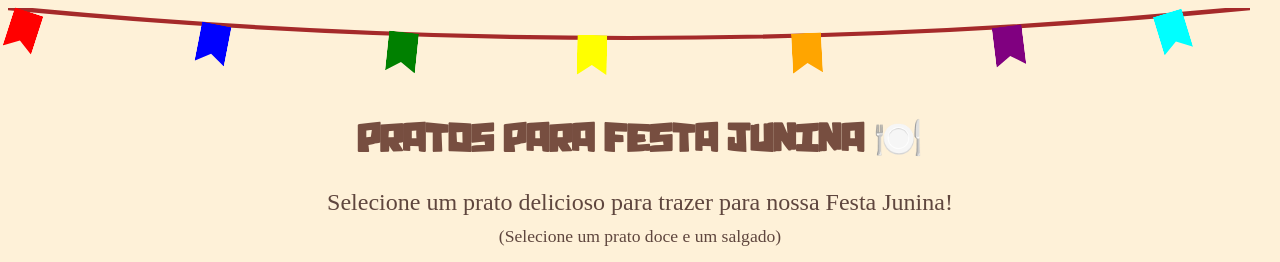
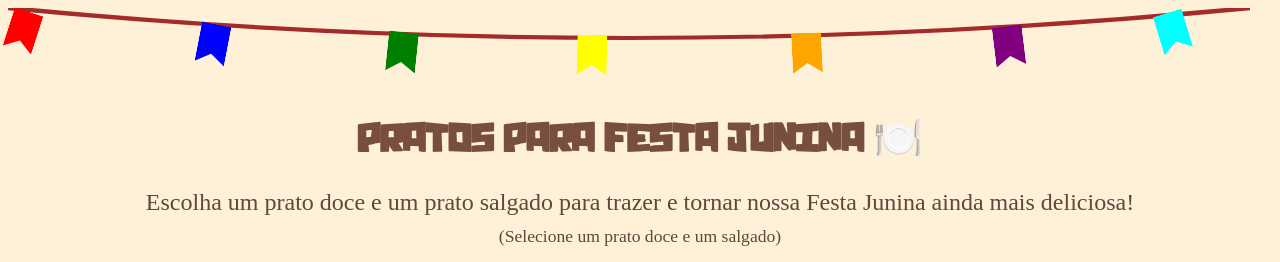
Before and after one commit to Zanattigui/arraia, a React (Vite) app: page / in a window 1280 px wide. Shown: the top 262 px of the page. Built offline with nearby package versions, Linux system fonts and the light colour scheme; no server answers; the database is empty.

Commit message:
mudando a frase

```diff
--- a/src/header/Header.jsx
+++ b/src/header/Header.jsx
@@ -8,7 +8,7 @@ function Header () {
         <>
             <GlobalStyle />
             <Titulo>Pratos para festa Junina 🍽️</Titulo>
-            <P>Selecione um prato delicioso para trazer para nossa Festa Junina!</P>
+            <P>Escolha um prato doce e um prato salgado para trazer e tornar nossa Festa Junina ainda mais deliciosa!</P>
             <Pzin>(Selecione um prato doce e um salgado)</Pzin>
 
         </>
```
